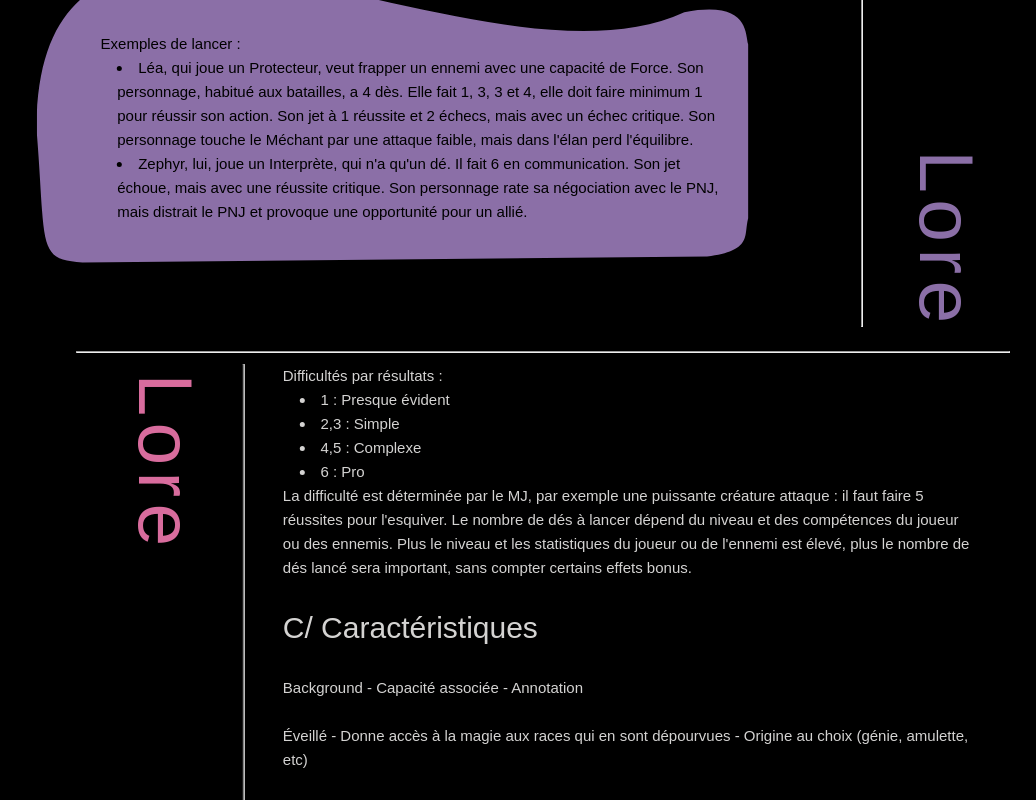
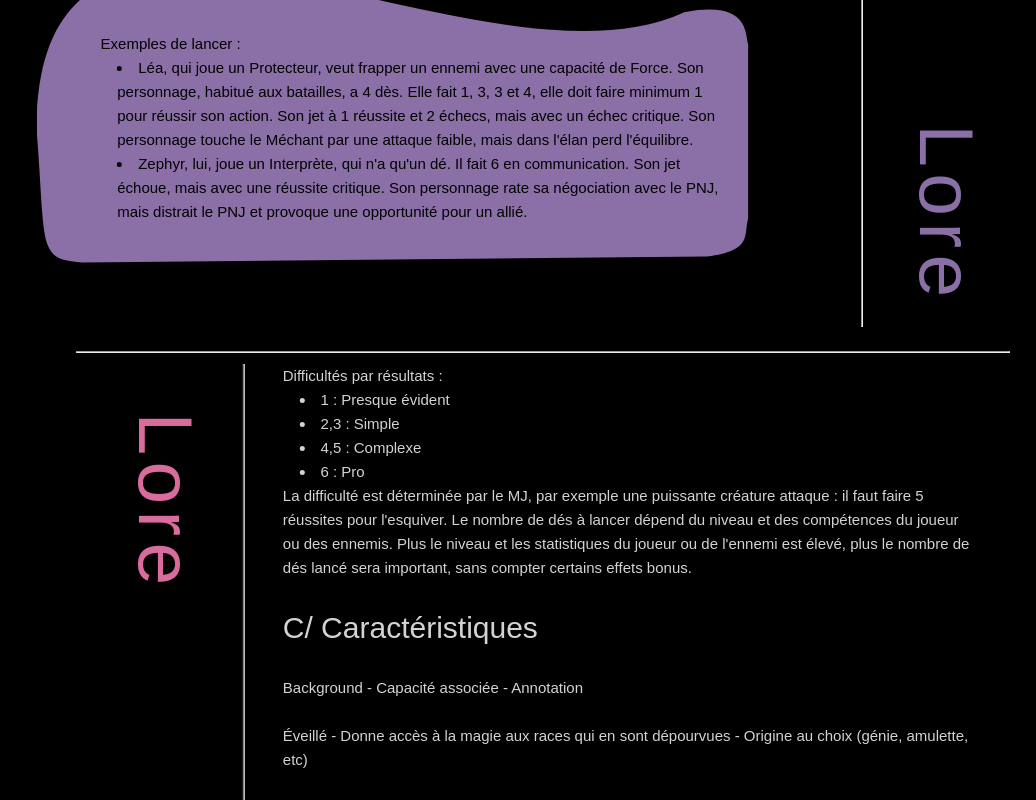
Before and after one commit to c-licette/Front_DD, a Vue app: page /lore in a window 1280 px wide. Shown: the part 1060-1860 px from the top of the page, without its empty margins (244-1280 px from the left). Built offline with nearby package versions, Linux system fonts and the light colour scheme; a web font is replaced by a local one.

Commit message:
Aligner texte latéral de lore regle et vivant

```diff
--- a/src/views/LoreView.vue
+++ b/src/views/LoreView.vue
@@ -307,7 +307,7 @@ li {
 .sideText {
   font-size: 6vw;
   transform: rotate(90deg) translate(2vw, 0.5vw);
-  margin-top: 2vw;
+  margin-top: 5vw;
   letter-spacing: 0.5vw;
   font-weight: 500;
   white-space: nowrap;
@@ -326,7 +326,7 @@ li {
 .sideText2 {
   font-size: 6vw;
   transform: rotate(90deg) translate(-2vw, -2.5vw);
-  margin-top: 2vw;
+  margin-bottom: 2vw;
   letter-spacing: 0.5vw;
   font-weight: 500;
   white-space: nowrap;
--- a/src/views/ReglesView.vue
+++ b/src/views/ReglesView.vue
@@ -310,8 +310,8 @@ li {
 
 .sideText {
   font-size: 6vw;
-  transform: rotate(90deg) translate(5vw, 4vw);
-  margin-top: 2vw;
+  transform: rotate(90deg) translate(5vw, 5vw);
+  margin-top: 5vw;
   letter-spacing: 0.5vw;
   font-weight: 500;
   white-space: nowrap;
@@ -329,7 +329,7 @@ li {
 
 .sideText2 {
   font-size: 6vw;
-  transform: rotate(90deg) translate(-5vw, -6vw);
+  transform: rotate(90deg) translate(-5vw, -6.5vw);
   margin-top: 2vw;
   letter-spacing: 0.5vw;
   font-weight: 500;
--- a/src/views/VivantView.vue
+++ b/src/views/VivantView.vue
@@ -312,8 +312,8 @@ li {
 
 .sideText {
   font-size: 5vw;
-  transform: rotate(90deg) translate(8vw, 7vw);
-  margin-top: 2vw;
+  transform: rotate(90deg) translate(8vw, 8vw);
+  margin-top:5vw;
   letter-spacing: 0.5vw;
   font-weight: 500;
   white-space: nowrap;
@@ -331,7 +331,7 @@ li {
 
 .sideText2 {
   font-size: 5vw;
-  transform: rotate(90deg) translate(-9vw, -7vw);
+  transform: rotate(90deg) translate(-12.5vw, -8vw);
   margin-top: 2vw;
   letter-spacing: 0.5vw;
   font-weight: 500;
```
